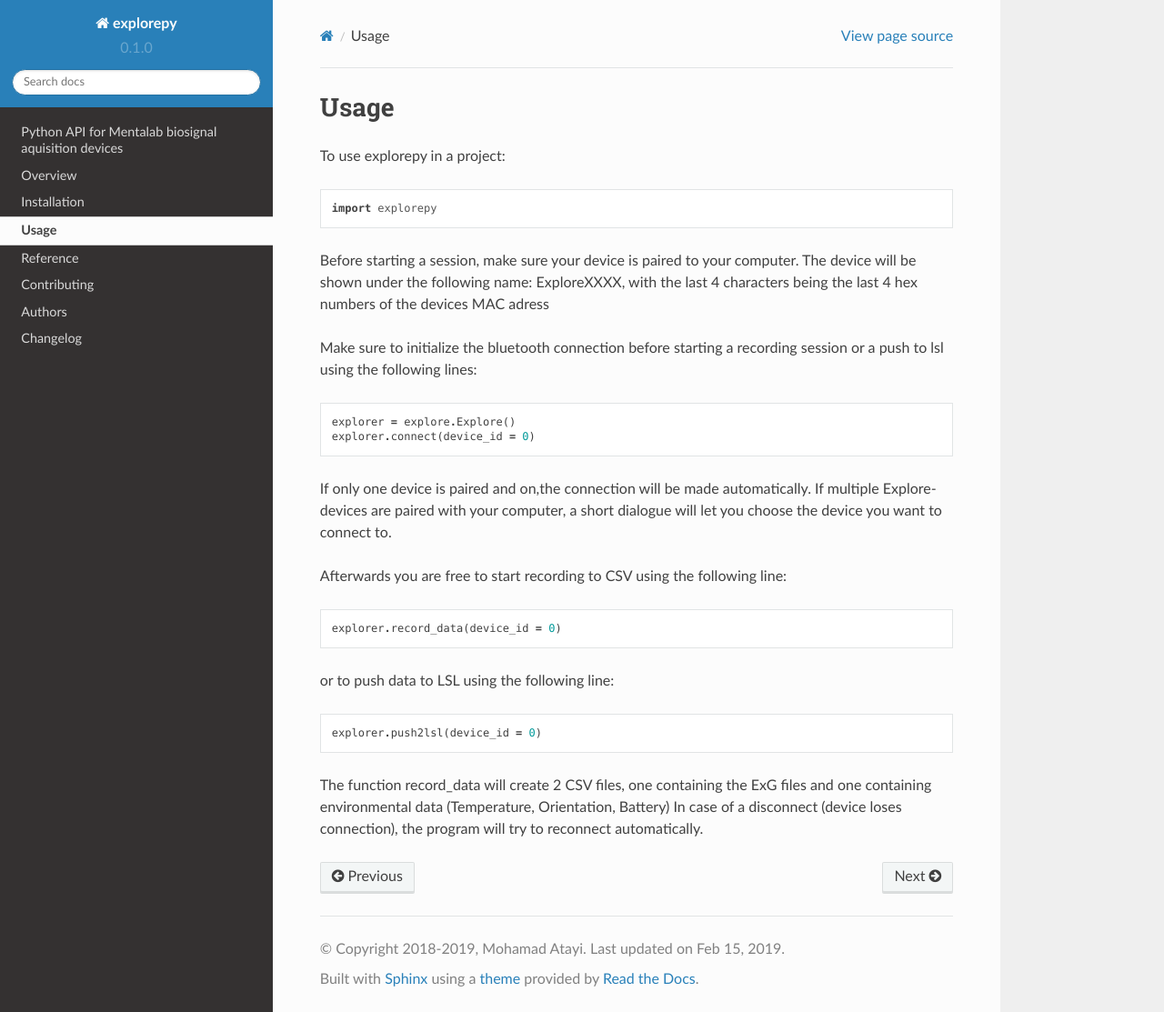
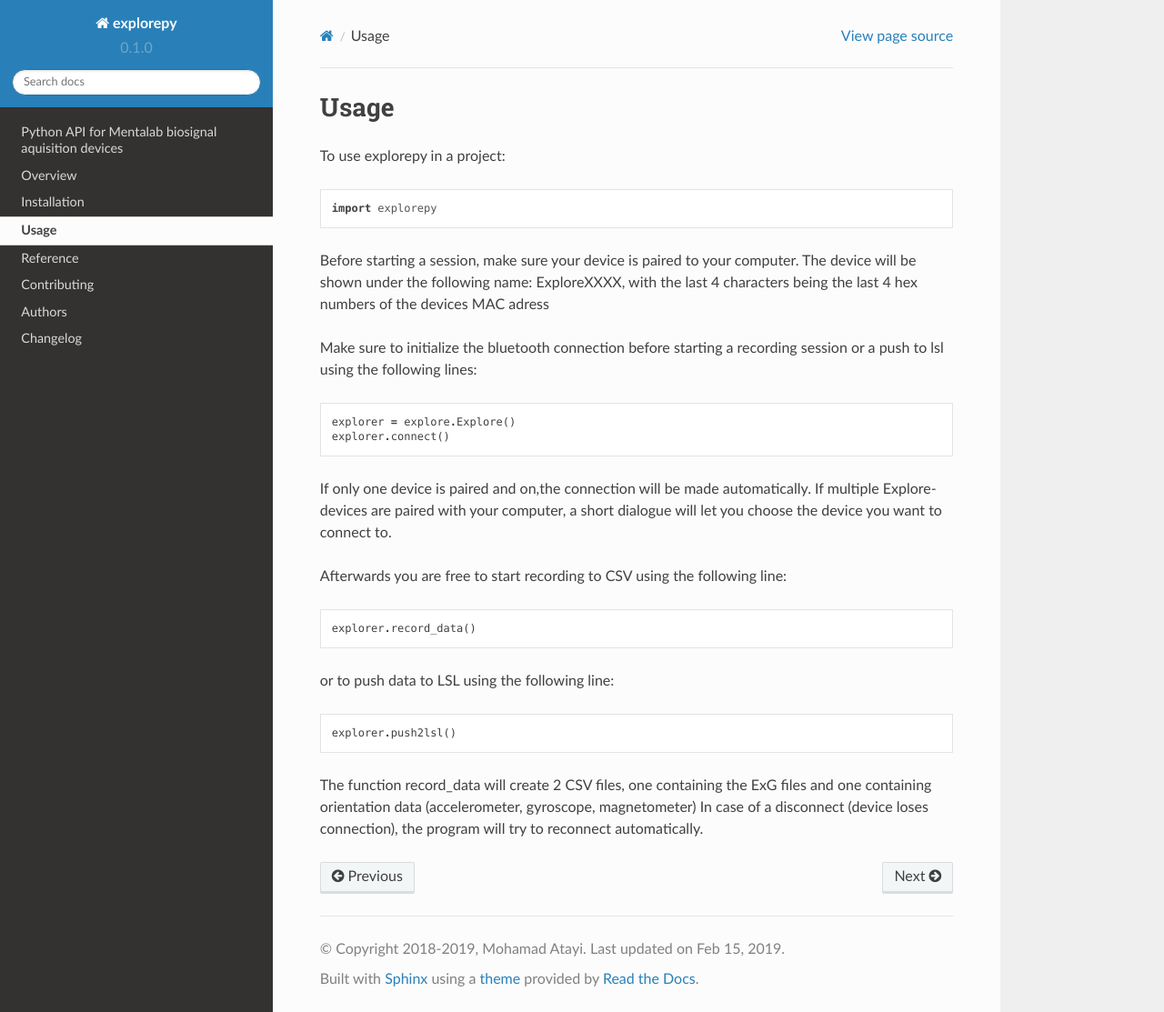
Before and after one commit to Mentalab-hub/explorepy, a Sphinx documentation site: the page built from docs/usage.rst, in a window 1280 px wide and 1113 px high. Shown: the whole window at 91% size. Built offline with Sphinx 7.4.7 and the Read the Docs theme 2.0.0, drawn with Linux system fonts in a browser that asks for light colours.

Commit message:
updated usages

```diff
--- a/docs/usage.rst
+++ b/docs/usage.rst
@@ -12,7 +12,7 @@
 Make sure to initialize the bluetooth connection before starting a recording session or a push to lsl using the following lines::
 
     explorer = explore.Explore()
-    explorer.connect(device_id = 0)
+    explorer.connect()
 
 If only one device is paired and on,the connection will be made automatically.
 If multiple Explore-devices are paired with your computer, a short dialogue will let you
@@ -20,12 +20,12 @@
 
 Afterwards you are free to start recording to CSV using the following line::
 
-    explorer.record_data(device_id = 0)
+    explorer.record_data()
 
 or to push data to LSL using the following line::
 
-    explorer.push2lsl(device_id = 0)
+    explorer.push2lsl()
 
 
-The function record_data will create 2 CSV files, one containing the ExG files and one containing environmental data (Temperature, Orientation, Battery)
+The function record_data will create 2 CSV files, one containing the ExG files and one containing orientation data (accelerometer, gyroscope, magnetometer)
 In case of a disconnect (device loses connection), the program will try to reconnect automatically.
```
